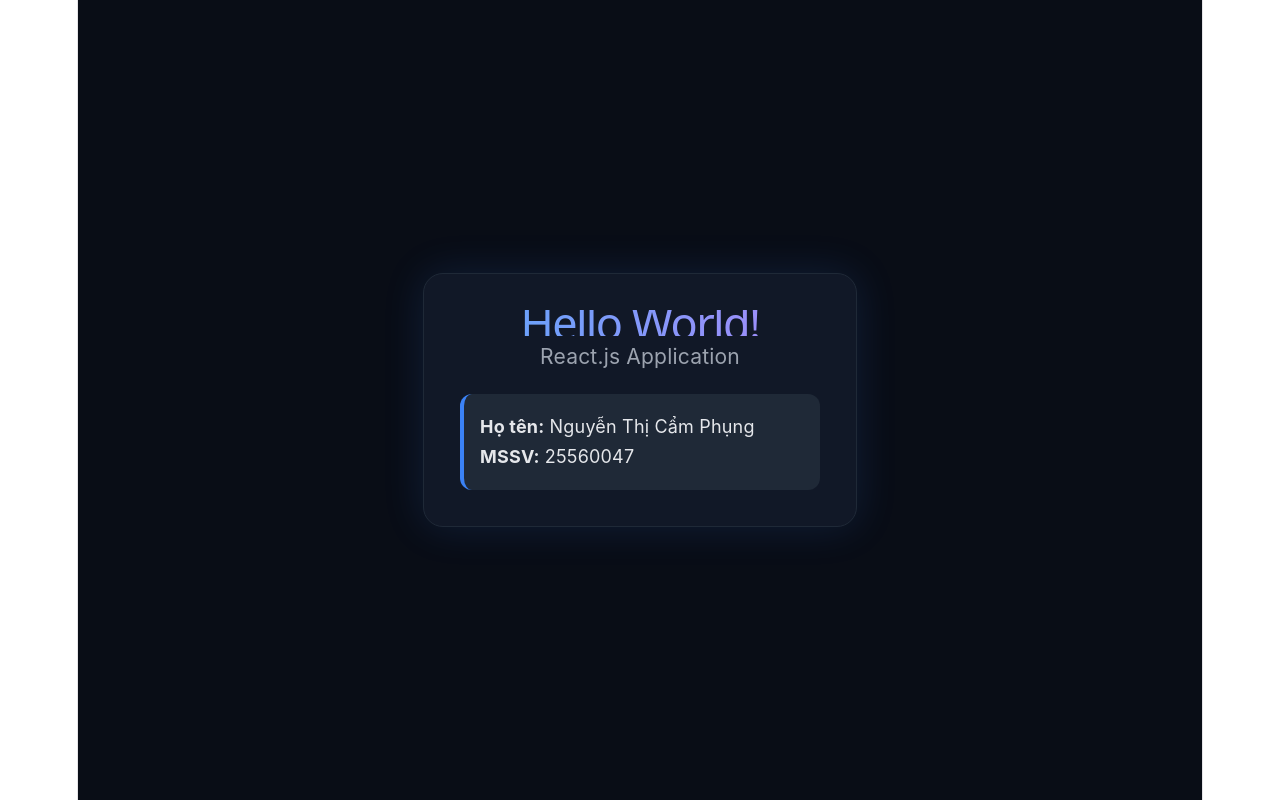
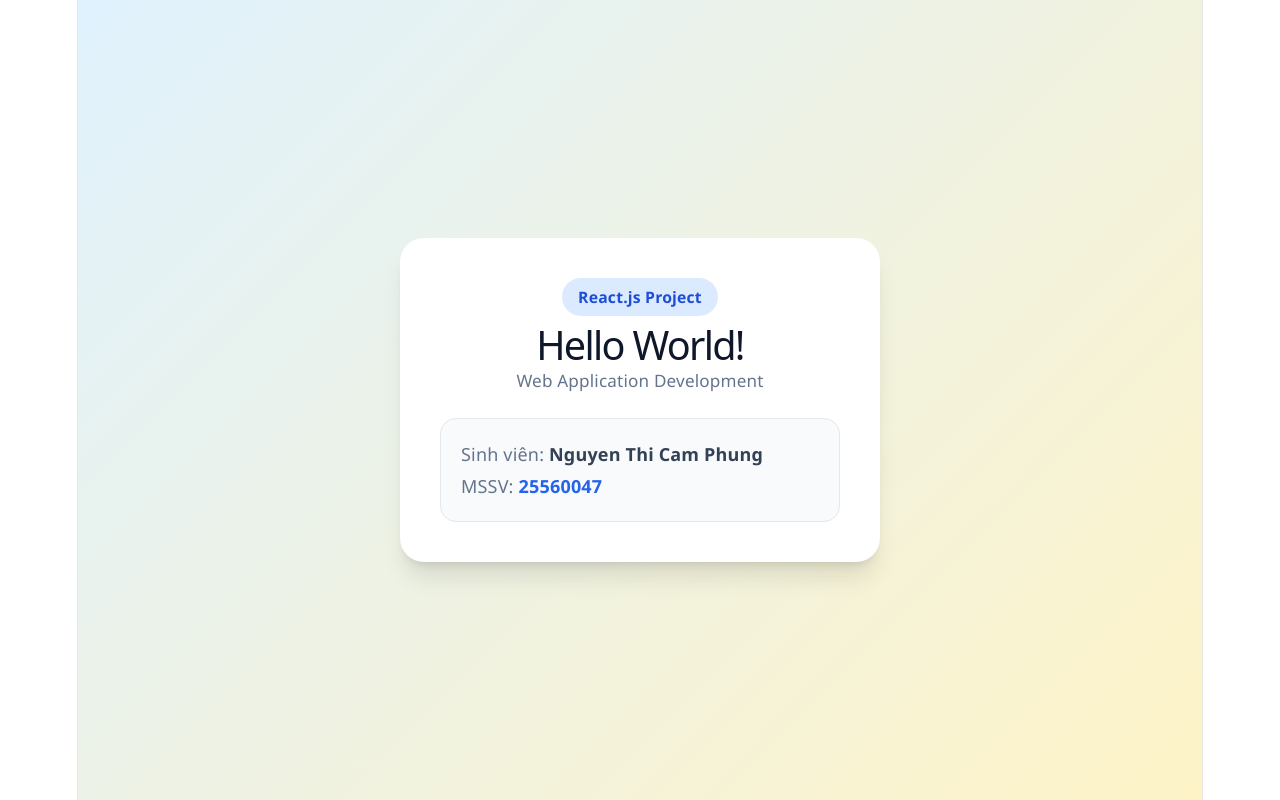
Before and after one commit to NguyenThiCamPhung25560047/my-react-app, a React (Vite) app: page / in a window 1280 px wide. Built offline with nearby package versions, Linux system fonts and the light colour scheme.

Commit message:
Update React App UI

```diff
--- a/src/App.jsx
+++ b/src/App.jsx
@@ -5,40 +5,46 @@ function App() {
       alignItems: 'center',
       justifyContent: 'center',
       minHeight: '100vh',
-      backgroundColor: '#090d16',
-      color: '#f8fafc',
-      fontFamily: "'Inter', sans-serif"
+      background: 'linear-gradient(135deg, #e0f2fe 0%, #fef3c7 100%)',
+      fontFamily: "'Segoe UI', Roboto, sans-serif"
     }}>
       <div style={{
-        padding: '36px',
-        borderRadius: '20px',
-        backgroundColor: '#111827',
-        border: '1px solid #1f2937',
-        boxShadow: '0 0 40px rgba(59, 130, 246, 0.15)',
+        backgroundColor: '#ffffff',
+        padding: '40px',
+        borderRadius: '24px',
+        boxShadow: '0 20px 25px -5px rgba(0,0,0,0.1), 0 8px 10px -6px rgba(0,0,0,0.1)',
         textAlign: 'center',
-        width: '360px'
+        maxWidth: '400px',
+        width: '90%'
       }}>
-        <h1 style={{
-          fontSize: '2.5rem',
-          margin: '0 0 8px 0',
-          background: 'linear-gradient(to right, #60a5fa, #a78bfa)',
-          WebkitBackgroundClip: 'text',
-          WebkitTextFillColor: 'transparent'
+        <div style={{
+          display: 'inline-block',
+          padding: '6px 16px',
+          borderRadius: '20px',
+          backgroundColor: '#dbeafe',
+          color: '#1d4ed8',
+          fontWeight: 'bold',
+          fontSize: '0.875rem',
+          marginBottom: '16px'
         }}>
-          Hello World!
-        </h1>
-        <h3 style={{ color: '#9ca3af', fontWeight: '400', marginTop: 0 }}>React.js Application</h3>
+          React.js Project
+        </div>
+        <h1 style={{ fontSize: '2.2rem', color: '#0f172a', margin: '0 0 10px 0' }}>Hello World! </h1>
+        <p style={{ color: '#64748b', fontSize: '0.95rem', marginBottom: '24px' }}>Web Application Development</p>
 
         <div style={{
-          marginTop: '24px',
-          padding: '16px',
-          borderRadius: '12px',
-          backgroundColor: '#1f2937',
-          borderLeft: '4px solid #3b82f6',
+          backgroundColor: '#f8fafc',
+          padding: '16px 20px',
+          borderRadius: '16px',
+          border: '1px solid #e2e8f0',
           textAlign: 'left'
         }}>
-          <p style={{ margin: '4px 0', color: '#e5e7eb' }}><strong>Họ tên:</strong> Nguyễn Thị Cẩm Phụng</p>
-          <p style={{ margin: '4px 0', color: '#e5e7eb' }}><strong>MSSV:</strong> 25560047</p>
+          <p style={{ margin: '6px 0', fontSize: '1rem', color: '#334155' }}>
+            <span style={{ color: '#64748b' }}>Sinh viên:</span> <strong>Nguyen Thi Cam Phung </strong>
+          </p>
+          <p style={{ margin: '6px 0', fontSize: '1rem', color: '#334155' }}>
+            <span style={{ color: '#64748b' }}>MSSV:</span> <strong style={{ color: '#2563eb' }}>25560047</strong>
+          </p>
         </div>
       </div>
     </div>
```
